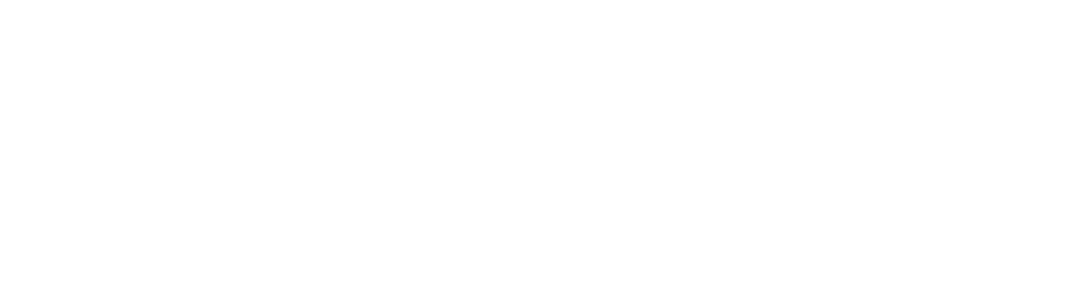
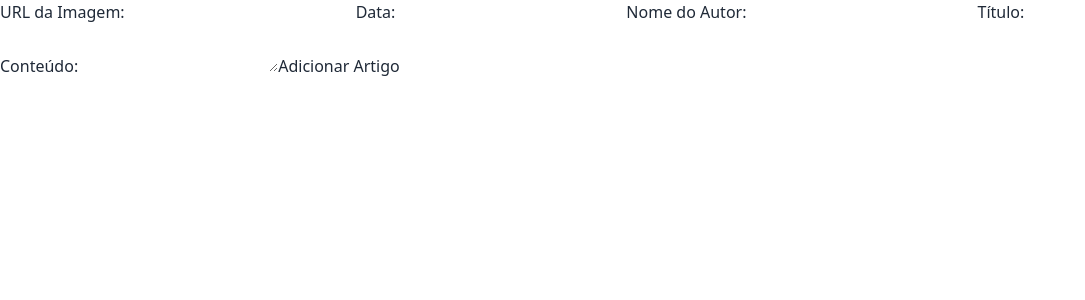
Before and after one commit to enascentedev/vida-com-deus, a Vue app: page /criar-artigo in a window 1280 px wide. Before the commit this address had no page. Shown: the top 300 px of the page, without its empty margins (0-1085 px from the left). Built offline with nearby package versions, Linux system fonts and the light colour scheme.

Commit message:
criando store e arquivo de criação de artigo

```diff
--- /dev/null
+++ b/src/components/createArquivo.vue
@@ -0,0 +1,61 @@
+<script>
+import { ref, onMounted } from "vue";
+import tempoRefletir from "@/assets/imagens/tempoRefletir.jpg";
+import amiltonMenezes from "@/assets/imagens/amiltonMenezes.jpg";
+import escolhas from "@/assets/imagens/escolhas.jpg";
+import amanhecer from "@/assets/imagens/amanhecer.jpg";
+import { artigosStore } from "@/stores/storeArtigo";
+
+export default {
+	name: "createArtigo",
+	setup() {
+		const novoArtigo = ref({
+			imagem: "",
+			data: "",
+			autor: "",
+			titulo: "",
+			conteudo: "",
+		});
+
+		const artigoStore = artigosStore();
+
+		const criarArtigo = () => {
+			artigosStore.criarNovoArtigo({ ...novoArtigo.value });
+			// Limpe o formulário após adicionar o artigo
+			novoArtigo.value = {
+				imagem: "",
+				data: "",
+				autor: "",
+				titulo: "",
+				conteudo: "",
+			};
+		};
+
+		return {
+			novoArtigo,
+			criarArtigo,
+		};
+	},
+};
+</script>
+
+<template>
+	<form @submit.prevent="criarArtigo">
+		<label for="urlImagem">URL da Imagem:</label>
+		<input v-model="novoArtigo.imagem" type="text" id="urlImagem" required />
+
+		<label for="data">Data:</label>
+		<input v-model="novoArtigo.data" type="text" id="data" required />
+
+		<label for="autor">Nome do Autor:</label>
+		<input v-model="novoArtigo.autor" type="text" id="autor" required />
+
+		<label for="titulo">Título:</label>
+		<input v-model="novoArtigo.titulo" type="text" id="titulo" required />
+
+		<label for="conteudo">Conteúdo:</label>
+		<textarea v-model="novoArtigo.conteudo" id="conteudo" required></textarea>
+
+		<button type="submit">Adicionar Artigo</button>
+	</form>
+</template>
--- a/src/components/header.vue
+++ b/src/components/header.vue
@@ -43,10 +43,15 @@
 				<a href="#" class="text-sm font-semibold leading-6 text-white"
 					>Leitura diária</a
 				>
-				<router-link to="/artigosemanal">
+				<router-link to="/artigo-semanal">
 					<a href="#" class="text-sm font-semibold leading-6 text-white"
 						>Artigo semanal</a
 					></router-link
+				>
+				<router-link to="/criar-artigo">
+					<a href="#" class="text-sm font-semibold leading-6 text-white"
+						>Criar artigo
+					</a></router-link
 				>
 				<a href="#" class="text-sm font-semibold leading-6 text-white"
 					>Bíblia</a
--- a/src/router/index.js
+++ b/src/router/index.js
@@ -2,6 +2,7 @@
 import HomeView from "@/views/HomeView.vue";
 import Questions from "@/views/questions.vue";
 import ArtigoView from "@/views/ArtigoView.vue";
+import CreateArquivo from "@/views/AdicionarArtigoView.vue";
 
 const router = createRouter({
 	history: createWebHistory(import.meta.env.BASE_URL),
@@ -17,9 +18,14 @@
 			component: Questions,
 		},
 		{
-			path: "/artigosemanal",
+			path: "/artigo-semanal",
 			name: "ArtigoView",
 			component: ArtigoView,
+		},
+		{
+			path: "/criar-artigo",
+			name: "CreateArquivo",
+			component: CreateArquivo,
 		},
 	],
 });
--- a/src/stores/counter.js
+++ /dev/null
@@ -1,12 +0,0 @@
-import { ref, computed } from 'vue'
-import { defineStore } from 'pinia'
-
-export const useCounterStore = defineStore('counter', () => {
-  const count = ref(0)
-  const doubleCount = computed(() => count.value * 2)
-  function increment() {
-    count.value++
-  }
-
-  return { count, doubleCount, increment }
-})
--- /dev/null
+++ b/src/stores/storeArtigo.js
@@ -0,0 +1,23 @@
+import { ref, computed } from "vue";
+import { defineStore } from "pinia";
+
+export const artigosStore = defineStore({
+	id: "artigos",
+	state: () => ({
+		artigos: [],
+	}),
+	getters: {
+		//  getters para acessar os artigos, se necessário.
+	},
+	mutations: {
+		adicionarArtigo(state, artigo) {
+			state.artigos.unshift(artigo);
+		},
+	},
+	actions: {
+		//  ações para criar e adicionar novos artigos.
+		criarNovoArtigo({ commit }, artigo) {
+			commit("adicionarArtigo", artigo);
+		},
+	},
+});
```
